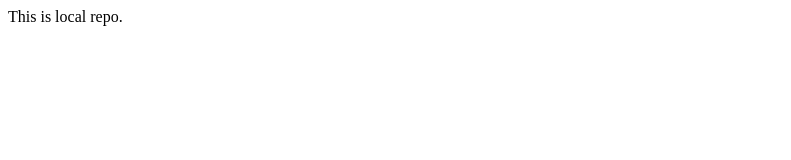
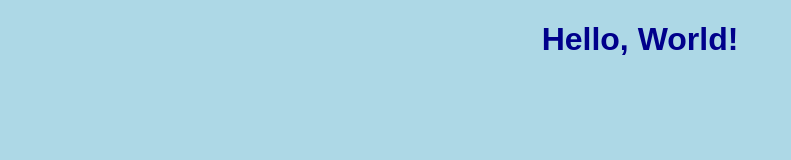
Before and after one commit to Darshantalawar/LocalRepo, a plain HTML site: page LocalRepo/index.html in a window 1280 px wide. Shown: the whole page, without its empty margins (0-791 px from the left). Drawn offline with Linux system fonts and the light colour scheme.

Commit message:
Fixed files

```diff
--- a/LocalRepo/index.html
+++ b/LocalRepo/index.html
@@ -1 +1,12 @@
-<p>This is local repo. </p>
+<!DOCTYPE html>
+<html lang="en">
+<head>
+    <meta charset="UTF-8">
+    <meta name="viewport" content="width=device-width, initial-scale=1.0">
+    <title>My Project</title>
+    <link rel="stylesheet" href="style.css">
+</head>
+<body>
+    <h1>Hello, World!</h1>
+</body>
+</html>
--- a/LocalRepo/style.css
+++ b/LocalRepo/style.css
@@ -1,3 +1,9 @@
-p{
-    color:red;
+body {
+    background-color: lightblue;
+    font-family: Arial, sans-serif;
+    text-align: center;
 }
+
+h1 {
+    color: darkblue;
+}
```
